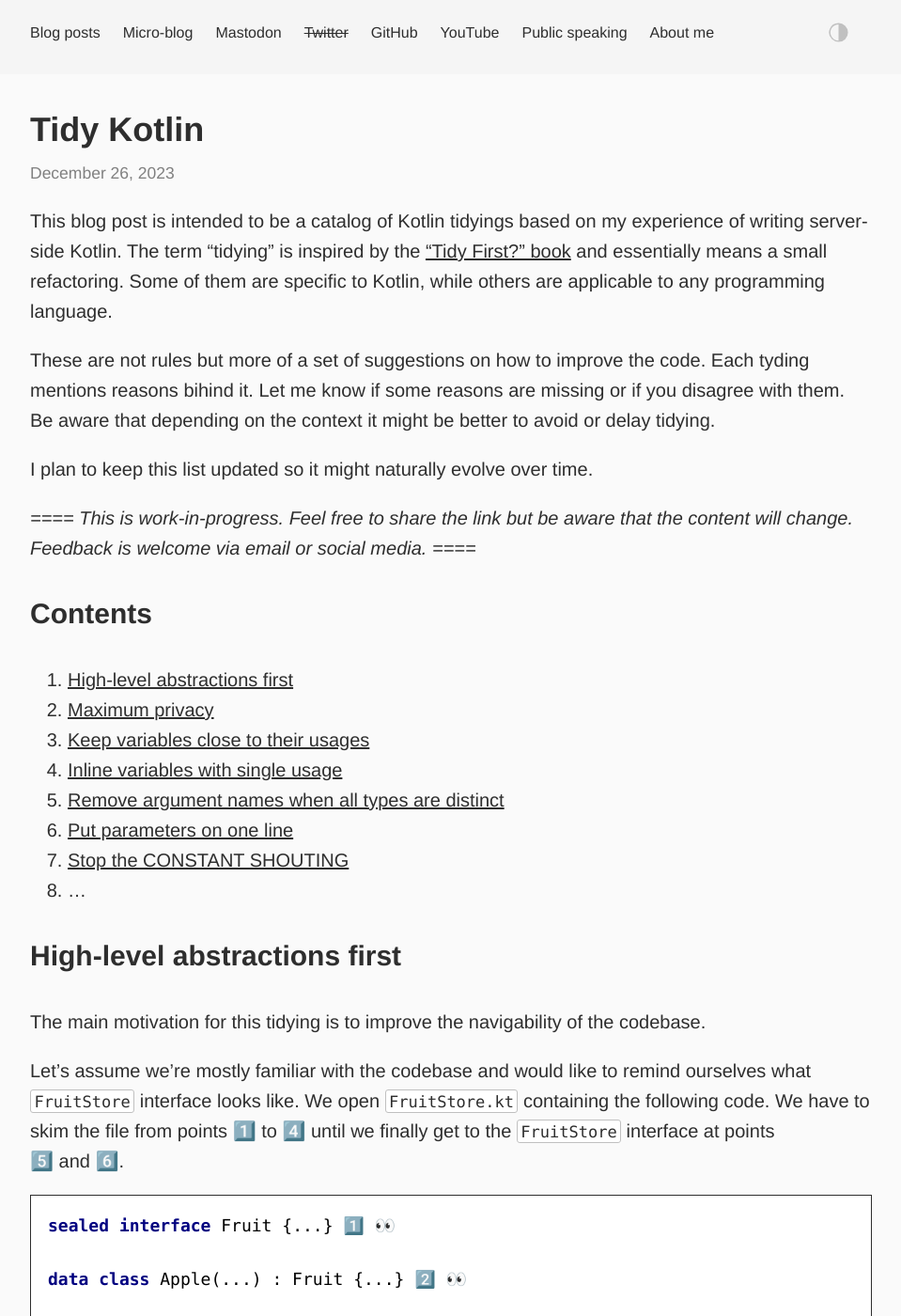
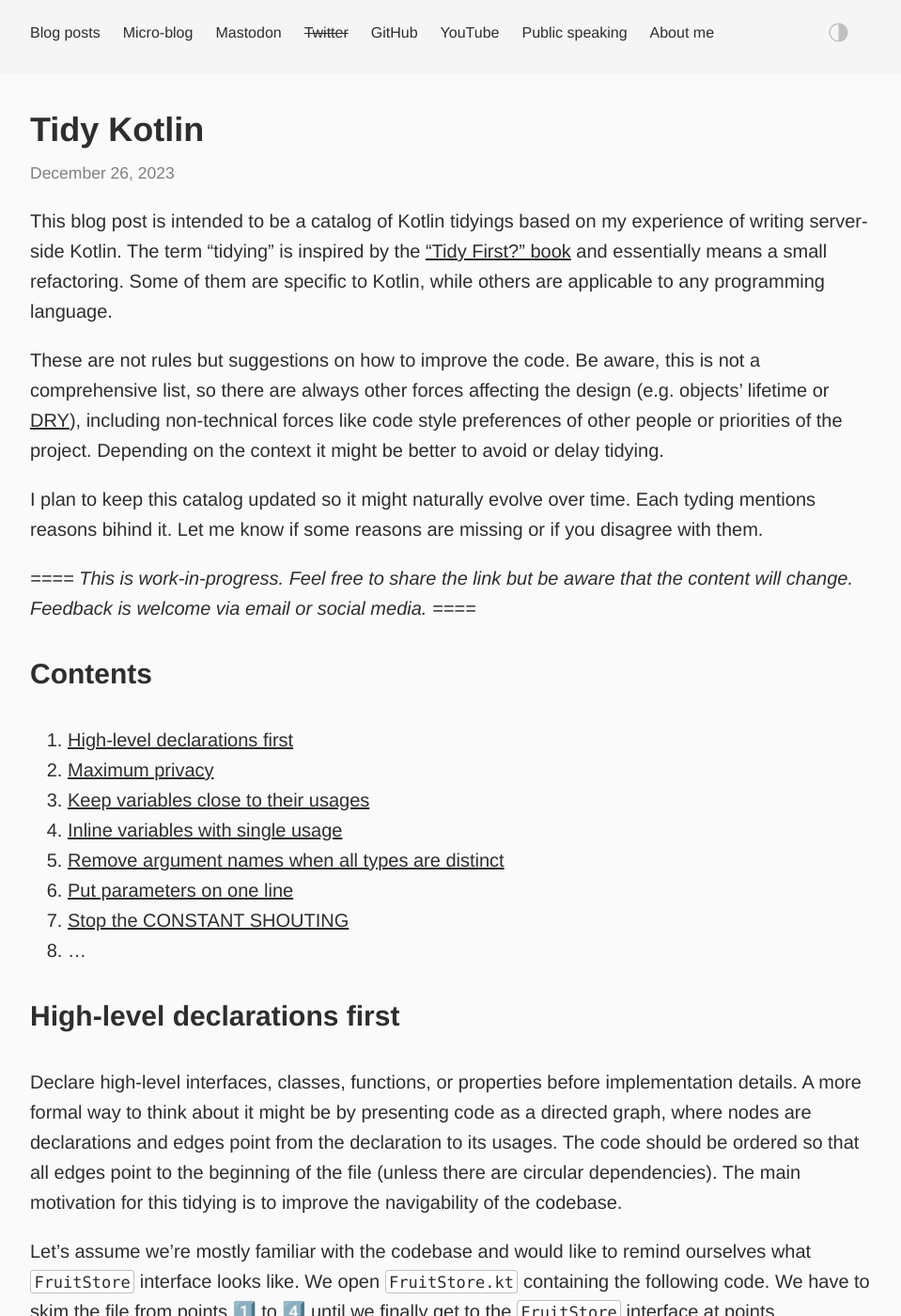
Before and after one commit to dkandalov/dkandalov.github.io, a Jekyll site: the page built from _posts/2023-12-26-tidy-kotlin.md, in a window 1280 px wide and 1400 px high. Shown: the whole window at 94% size, without its empty margins (160-1119 px from the left). Built offline with Jekyll 4.4.1, drawn with Linux system fonts in a browser that asks for light colours; our own code applies the rules of GitHub Pages for plain Markdown files; some of the changed text lies outside the part shown.

Commit message:
updated tidy-kotlin

```diff
--- a/_posts/2023-12-26-tidy-kotlin.md
+++ b/_posts/2023-12-26-tidy-kotlin.md
@@ -4,14 +4,14 @@ permalink: tidy-kotlin
 
 This blog post is intended to be a catalog of Kotlin tidyings based on my experience of writing server-side Kotlin. The term "tidying" is inspired by the ["Tidy First?" book](https://www.oreilly.com/library/view/tidy-first/9781098151232) and essentially means a small refactoring. Some of them are specific to Kotlin, while others are applicable to any programming language.
 
-These are not rules but more of a set of suggestions on how to improve the code. Each tyding mentions reasons bihind it. Let me know if some reasons are missing or if you disagree with them. Be aware that depending on the context it might be better to avoid or delay tidying.
+These are not rules but suggestions on how to improve the code. Be aware, this is not a comprehensive list, so there are always other forces affecting the design (e.g. objects' lifetime or [DRY](https://en.wikipedia.org/wiki/Don%27t_repeat_yourself)), including non-technical forces like code style preferences of other people or priorities of the project. Depending on the context it might be better to avoid or delay tidying.
 
-I plan to keep this list updated so it might naturally evolve over time.
+I plan to keep this catalog updated so it might naturally evolve over time. Each tyding mentions reasons bihind it. Let me know if some reasons are missing or if you disagree with them.
 
 <i>==== This is work-in-progress. Feel free to share the link but be aware that the content will change. Feedback is welcome via email or social media. ====</i>
 
 ### Contents
-1. [High-level abstractions first](#high-level-abstractions-first)
+1. [High-level declarations first](#high-level-declarations-first)
 2. [Maximum privacy](#maximum-privacy)
 3. [Keep variables close to their usages](#keep-variables-close-to-their-usages)
 4. [Inline variables with single usage](#inline-variables-with-single-usage)
@@ -21,9 +21,9 @@ I plan to keep this list updated so it might naturally evolve over time.
 8. ...
 
 
-### High-level abstractions first
+### High-level declarations first
 
-The main motivation for this tidying is to improve the navigability of the codebase.
+Declare high-level interfaces, classes, functions, or properties before implementation details. A more formal way to think about it might be by presenting code as a directed graph, where nodes are declarations and edges point from the declaration to its usages. The code should be ordered so that all edges point to the beginning of the file (unless there are circular dependencies). The main motivation for this tidying is to improve the navigability of the codebase.
 
 Let's assume we're mostly familiar with the codebase and would like to remind ourselves what `FruitStore` interface looks like.
 We open `FruitStore.kt` containing the following code. We have to skim the file from points 1️⃣ to 4️⃣ until we finally get to the `FruitStore` interface at points 5️⃣&nbsp;and&nbsp;6️⃣.
@@ -166,10 +166,10 @@ Similar to a few other tidyings this one is fractal. While the examples above di
 
 ### Inline variables with single usage
 
-Variables (both `val`s and `var`s) with single usage are often better off inlined. The reasons are:
+Variables (both `val`s and `var`s) with single usage are often better off inlined. You might think of it as an extreme version of [keeping variables close to their usages](#keep-variables-close-to-their-usages), so some of the motivations overlap. The reasons to inline single usage are:
 - Inlined variables are obviously not used elsewhere in the code, so we save time and effort by not checking if there are other usages.
 - To communicate the structure of nested objects or function calls.
-- The order of variable initialisation doesn't dictate how variables are ordered in the code, so it's easier to have [high-level abstractions first](#high-level-abstractions-first).
+- The order of variable initialisation doesn't dictate how variables are ordered in the code, so it's easier to have [high-level declarations first](#high-level-declarations-first).
 - Extracting a single usage variable made sense in Java to give the argument a name. Kotlin has named arguments that have the same expressiveness (unless you want to have a name different from the parameter).
 
 To illustrate how inlining variables can help, imagine we are trying to figure out how exactly `FruitStoreInTheCloud()` is constructed. We search for the usages of the constructor (by invoking "Show Usages" before the first "(") and end up in the following code at point 1️⃣. We would like to see how the constructor arguments are created, so we navigate to `uri` declaration which takes us to point 2️⃣. URI construction looks ok, but it's not clear if `uri` might be used elsewhere in the function. We search for `uri` usages. There is only one usage, so we end up back at point 1️⃣. We repeat the same process for `credentials` navigating to point 3️⃣ and back to 1️⃣ (it's the only usage). Navigation is a bit more tricky with `config` because we first go to point 4️⃣, then to `connectionTimeout` 5️⃣ and back, then to `retryAttempts` 6️⃣ and back. This is a lot of non-linear navigation for the construction of two nested objects!
@@ -211,6 +211,7 @@ What if some of the arguments have multiple usages (for example, if `uri` was pa
 ### Remove argument names when all types are distinct
 ...
 
+
 ### Put parameters on one or separate lines
 ...
 
@@ -239,3 +240,5 @@ private val buffer = ByteArray(initialBufferSize)
 </kotlin>
 
 As a side note, in the example above it would be good to [inline single usage constant](#inline-variables-with-single-usage) and explain the reasons for choosing number 8192 (no particular reason is still useful information). Often extracting a magic number into a constant doesn't make the number less magic.
+
+Once constants follow the same naming convention as variables, it's easier to change constants to variables and the other way round because we don't need to update all usages.
```
Also changed, not shown: other parts of _posts/2023-12-26-tidy-kotlin.md (+1 -1 lines).
